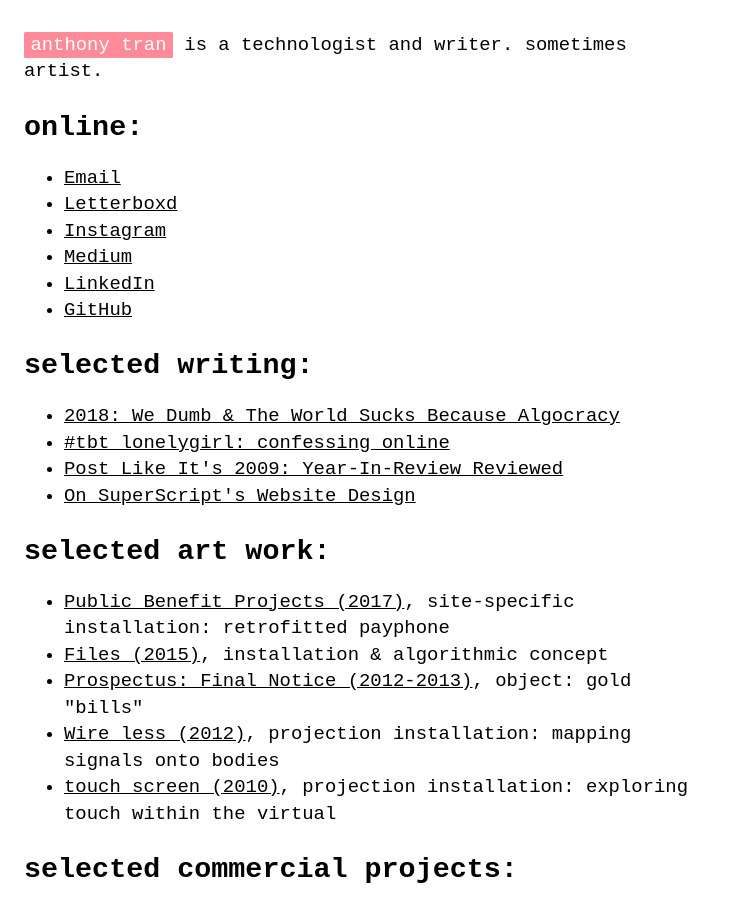
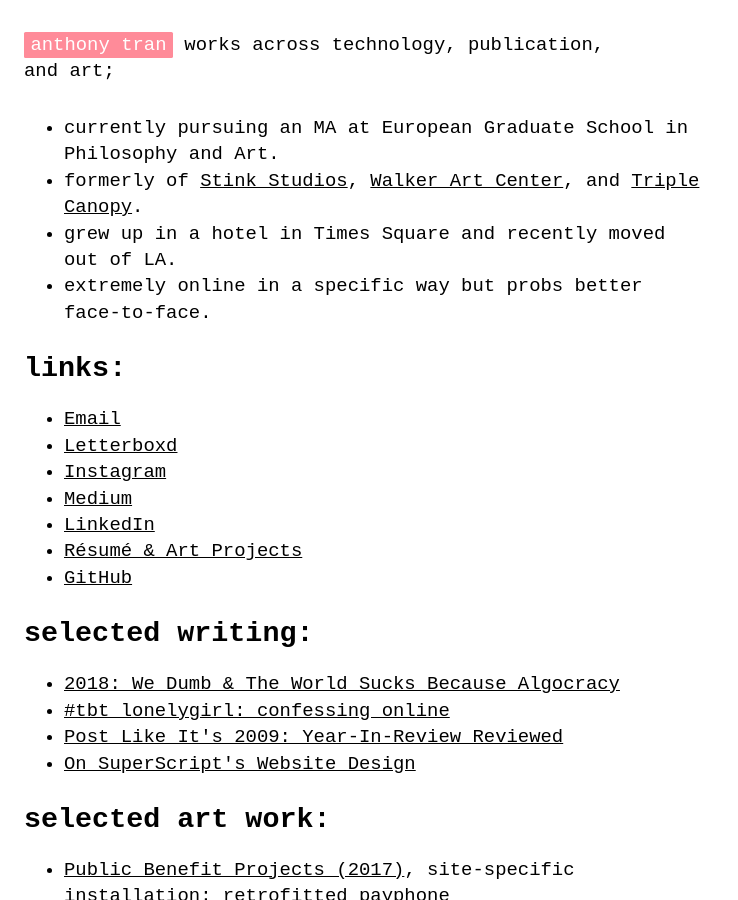
Before and after one commit to atran/atran.github.io, a Jekyll site: the page built from index.md, in a window 1280 px wide and 900 px high. Shown: the whole window, without its empty margins (0-738 px from the left). Built offline with Jekyll 4.4.1, drawn with Linux system fonts in a browser that asks for light colours; some web fonts are replaced.

Commit message:
merge some more of new stuff into the old stuff

```diff
--- a/_layouts/old.html
+++ b/_layouts/old.html
@@ -48,11 +48,16 @@
 </head>
 <body>
 	<div id="content">
-		<p><span class="name">anthony tran</span> is a technologist and writer. sometimes artist.</p>
-
+		<p><span class="name">anthony tran</span> works across technology, publication, and&nbsp;art;</p>
+    <ul class="overview-list hidden">
+      <li>currently pursuing an MA at European Graduate School in Philosophy and Art.</li>
+      <li>formerly of <a href="https://www.stinkstudios.com/" target="_blank">Stink Studios</a>, <a href="https://walkerart.org/" target="_blank">Walker Art Center</a>, and <a href="http://canopycanopycanopy.com/" target="_blank">Triple Canopy</a>.</li>
+      <li>grew up in a hotel in Times Square and recently moved out of LA.</li>
+      <li>extremely online in a specific way but probs better face-to-face.</li>
+    </ul>
 
 		<h2 class="mb4 title">
-			online:
+			links:
 		</h2>
 		<ul>
 			<li><a href="mailto:studio+www@anthonytran.info">Email</a></li>
@@ -60,6 +65,7 @@
 			<li><a href="http://instagram.com/nthonytran" target="_blank">Instagram</a></li>
 			<li><a href="https://medium.com/@atran/" target="_blank">Medium</a></li>
 			<li><a href="https://www.linkedin.com/in/anthonydtran/" target="_blank">LinkedIn</a></li>
+			<li><a href="https://docs.google.com/document/d/1r_mZo4SGg8Wy8UuM3JYbkpns9PxP7tSAlSSoBeIH3Vw/edit?usp=sharing" target="_blank">Résumé & Art Projects</a></li>
 			<li><a href="https://github.com/atran" target="_blank">GitHub</a></li>
 		</ul>
 
```
